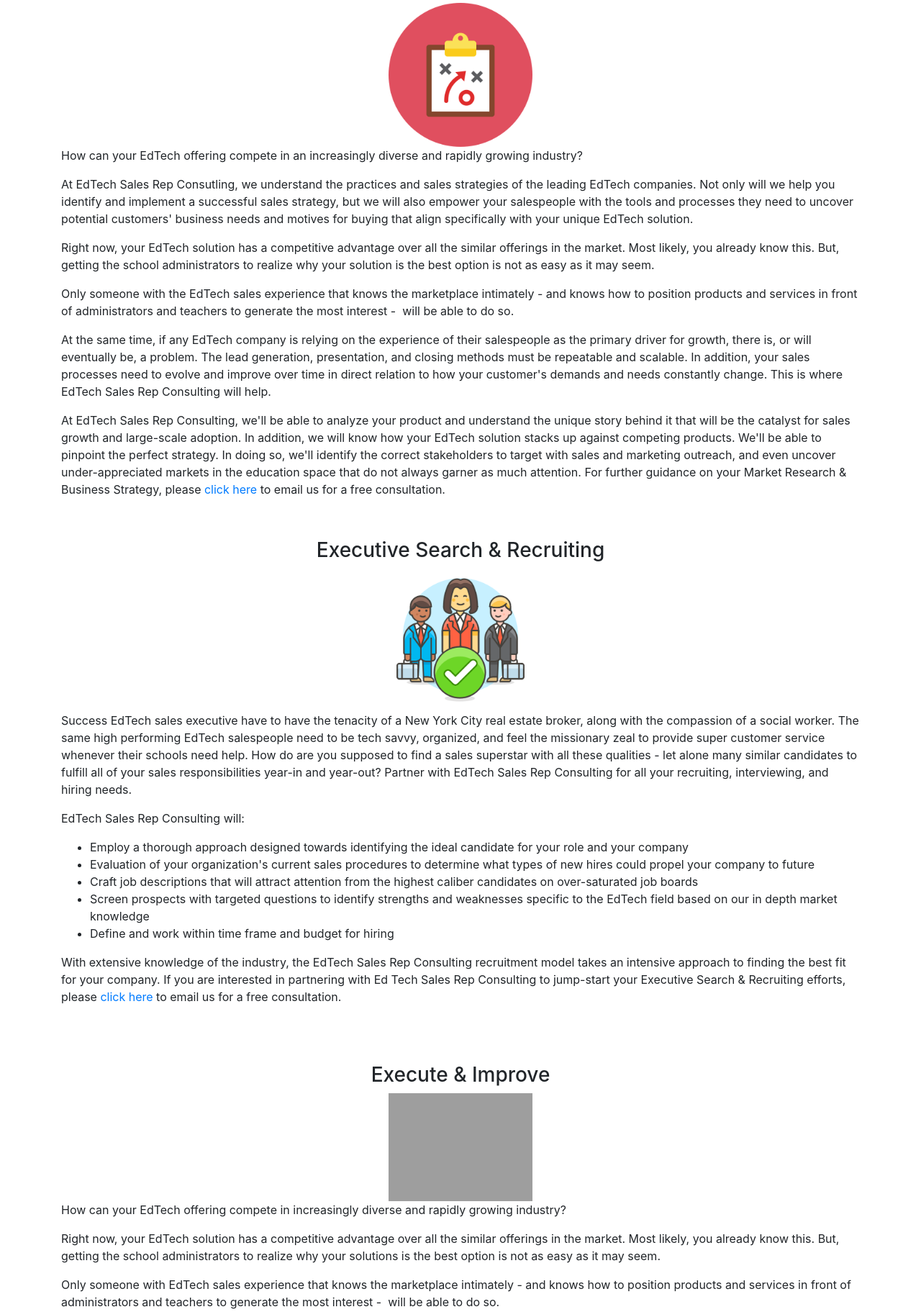
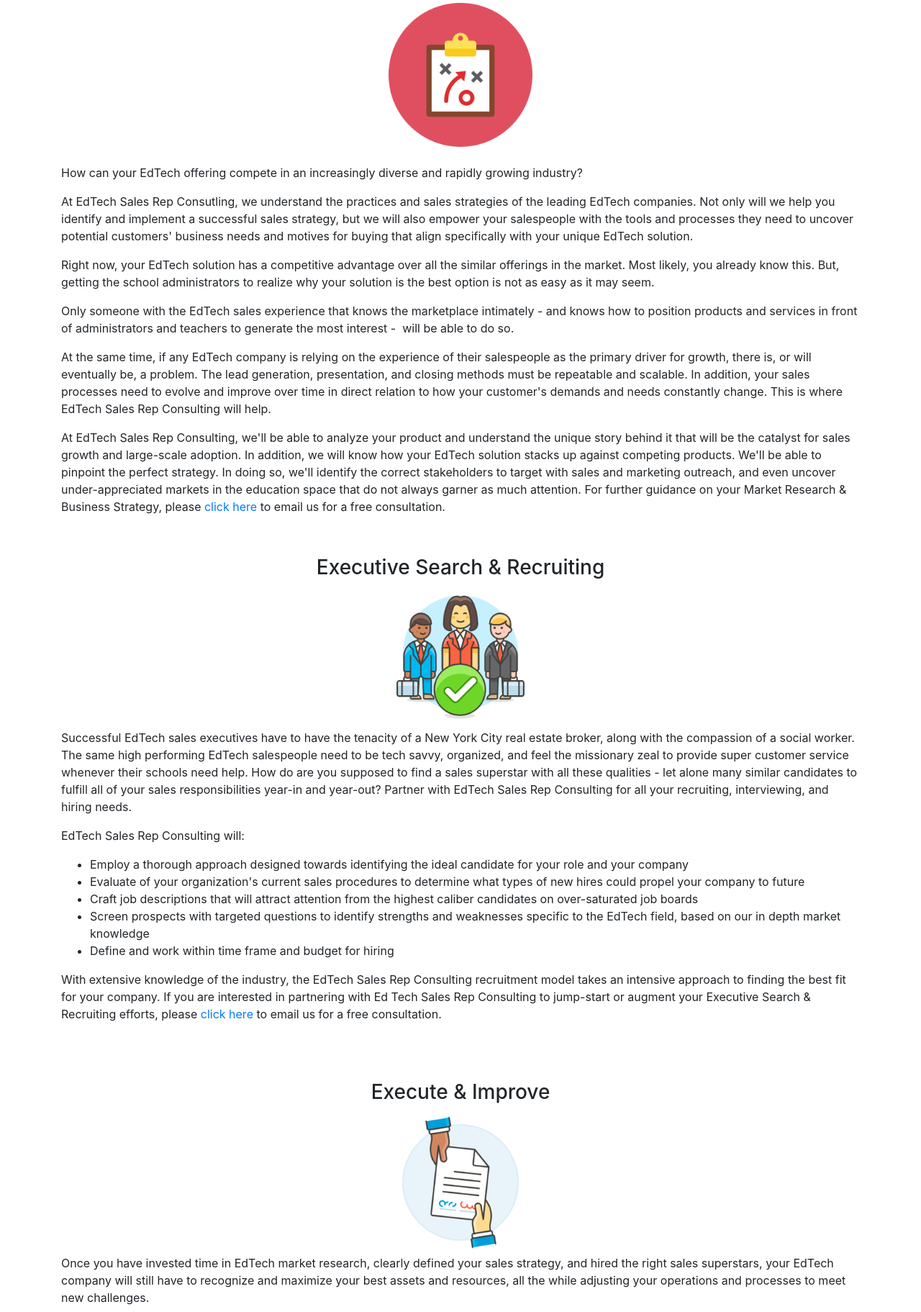
Before and after one commit to shanewin/portfolio-project, a Django app: page /blog/ in a window 1280 px wide. Shown: the part 230-2053 px from the top of the page at 72% size. Run offline with Django 3.2, Linux system fonts and the light colour scheme; data that the repository does not hold is empty; some libraries are stand-ins or nearby versions; grey boxes are pictures that could not be loaded.

Commit message:
Update Execute and Improve on Services Page

```diff
--- a/blog/templates/blog/allblogs.html
+++ b/blog/templates/blog/allblogs.html
@@ -186,6 +186,7 @@
 
 <h3 class="text-center pt-3">Market Research & Business Strategy</h3>
 <div style="text-align:center;"><img class="img-fluid" src="{% static 'plan.png' %}" height=200 width=200 /></div>
+<br>
 <p>How can your EdTech offering compete in an increasingly diverse and rapidly growing industry?</p>
 <p>At EdTech Sales Rep Consutling, we understand the practices and sales strategies of the leading EdTech companies. Not only will we help you identify and implement a successful sales strategy, but we will also empower your salespeople with the tools and processes they need to uncover potential customers' business needs and motives for buying that align specifically with your unique EdTech solution.</p>
 <p>Right now, your EdTech solution has a competitive advantage over all the similar offerings in the market. Most likely, you already know this. But, getting the school administrators to realize why your solution is the best option is not as easy as it may seem.</p>
@@ -195,26 +196,29 @@
 <br />
 <br />
 
-<h3 class="text-center pt-3">Executive Search & Recruiting</h3>
+<h3 class="text-center pt-3"><a id="recruit">Executive Search & Recruiting</h3></a>
 <div style="text-align:center;"><img class="img-fluid" src="{% static 'hiring_2.png' %}" height=200 width=200 /></div>
-<p>Success EdTech sales executive have to have the tenacity of a New York City real estate broker, along with the compassion of a social worker. The same high performing EdTech salespeople need to be tech savvy, organized, and feel the missionary zeal to provide super customer service whenever their schools need help. How do are you supposed to find a sales superstar with all these qualities - let alone many similar candidates to fulfill all of your sales responsibilities year-in and year-out? Partner with EdTech Sales Rep Consulting for all your recruiting, interviewing, and hiring needs.</p>
+<p>Successful EdTech sales executives have to have the tenacity of a New York City real estate broker, along with the compassion of a social worker. The same high performing EdTech salespeople need to be tech savvy, organized, and feel the missionary zeal to provide super customer service whenever their schools need help. How do are you supposed to find a sales superstar with all these qualities - let alone many similar candidates to fulfill all of your sales responsibilities year-in and year-out? Partner with EdTech Sales Rep Consulting for all your recruiting, interviewing, and hiring needs.</p>
 <p>EdTech Sales Rep Consulting will:</p>
 <ul>
 <li>Employ a thorough approach designed towards identifying the ideal candidate for your role and your company</li>
-<li>Evaluation of your organization's current sales procedures to determine what types of new hires could propel your company to future</li>
+<li>Evaluate of your organization's current sales procedures to determine what types of new hires could propel your company to future</li>
 <li>Craft job descriptions that will attract attention from the highest caliber candidates on over-saturated job boards</li>
-<li>Screen prospects with targeted questions to identify strengths and weaknesses specific to the EdTech field based on our in depth market knowledge</li>
+<li>Screen prospects with targeted questions to identify strengths and weaknesses specific to the EdTech field, based on our in depth market knowledge</li>
 <li>Define and work within time frame and budget for hiring</li>
 </ul>
-<p>With extensive knowledge of the industry, the EdTech Sales Rep Consulting recruitment model takes an intensive approach to finding the best fit for your company. If you are interested in partnering with Ed Tech Sales Rep Consulting to jump-start your Executive Search & Recruiting efforts, please <a href="#consultation">click here</a> to email us for a free consultation.</p>
+<p>With extensive knowledge of the industry, the EdTech Sales Rep Consulting recruitment model takes an intensive approach to finding the best fit for your company. If you are interested in partnering with Ed Tech Sales Rep Consulting to jump-start or augment your Executive Search & Recruiting efforts, please <a href="#consultation">click here</a> to email us for a free consultation.</p>
 <br />
 <br />
-<h3 class="text-center pt-3">Execute & Improve</h3>
-<div style="text-align:center;"><img class="img-fluid" src="{% static 'iexecute.png' %}" height=200 width=200 /></div>
-<p>How can your EdTech offering compete in increasingly diverse and rapidly growing industry?</p>
-<p>Right now, your EdTech solution has a competitive advantage over all the similar offerings in the market. Most likely, you already know this. But, getting the school administrators to realize why your solutions is the best option is not as easy as it may seem.</p>
-<p>Only someone with EdTech sales experience that knows the marketplace intimately - and knows how to position products and services in front of administrators and teachers to generate the most interest -&nbsp; will be able to do so.</p>
-<p>At EdTech Sales Rep Consulting, we'll be able to analize your product and understand the unique story behind it that will be the catalyst for sales growth and large-scale adoption. In addition, we will know how your products&nbsp; stacks up again competing products and solutions. We'll be able to pinpoint the perfect strategy. We'll figure out what the competing companies are doing, how you can gain an advantage by reaching out to under-appreciated marketis in the education space that do not garner as much attention bu
+<h3 class="text-center pt-3"><a id="execute">Execute & Improve</h3></a>
+<div style="text-align:center;"><img class="img-fluid" src="{% static 'execute.png' %}" height=200 width=200 /></div>
+<p>Once you have invested time in EdTech market research, clearly defined your sales strategy, and hired the right sales superstars,
+  your EdTech company will still have to recognize and maximize your best assets and resources, all the while adjusting your operations and processes to meet new challenges.</p>
+<p>Every EdTech outfit needs an <i>experienced</i> sales manager to do this. However, there is no one-size-fits-all solution for every company. Depending on whether your EdTech company is in the start-up phase, growth phase, maturity phase, or any phase inbetween or beyond, it might be difficult to justify a full-time sales leader due to the overhead, time, and disruption.</p>
+<p>For this reason, Ed Tech Sales Rep Consulting offers their clients sales management support on an ongoing or project basis in a direct, hands-on capacity.
+We can work in-house or remotely with your existing team on a temporary basis as the provisional sales manager,
+  or even as a interim sales assoicate focused on "jump-starting" the prospecting channels and creating a valuable pipeline.  </p>
+<p></p>
 <br />
 <br />
 
```
